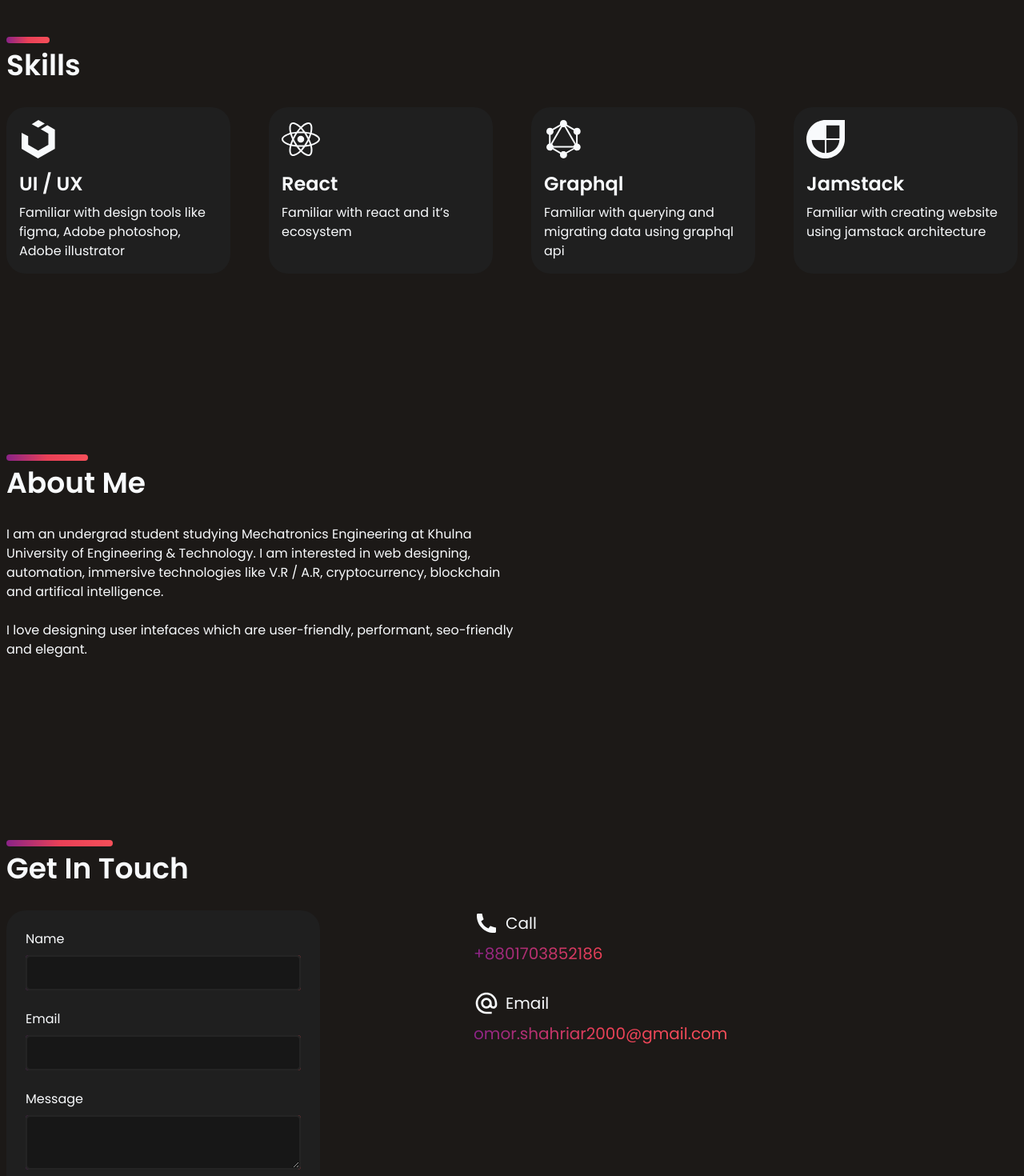
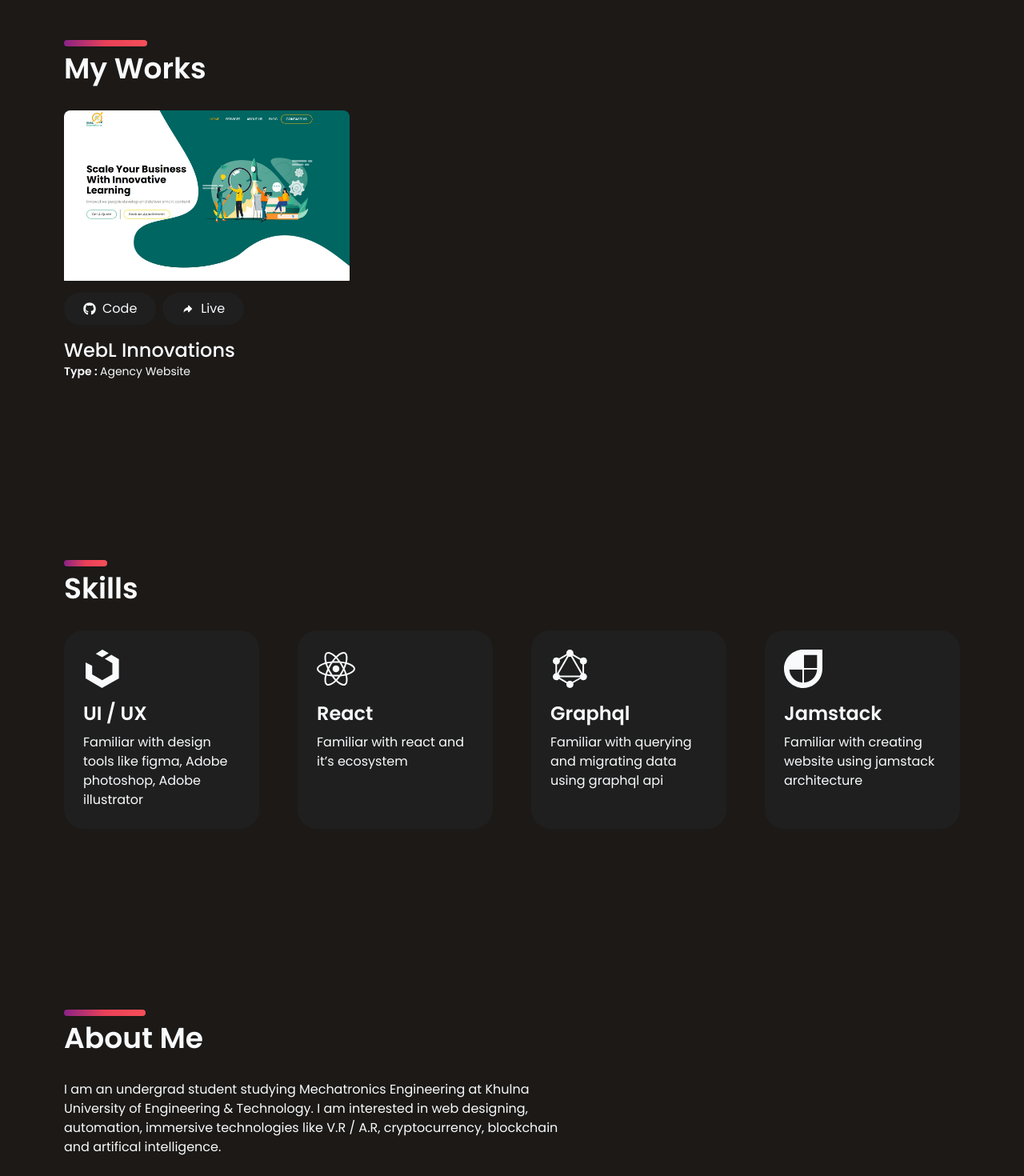
Before and after one commit to omorShahriar/portfolio, a Next.js app: page / in a window 1280 px wide. Shown: the part 1300-2770 px from the top of the page at 80% size. Built offline with nearby package versions, Linux system fonts and the light colour scheme.

Commit message:
portfolio enhancement

```diff
--- a/components/NavBar.js
+++ b/components/NavBar.js
@@ -72,13 +72,25 @@ const NavBar = () => {
             </NavItem>
           </NavList>
           <SocialLinks>
-            <SocialLink href="https://www.facebook.com">
+            <SocialLink
+              href="https://github.com/omorShahriar"
+              target="_blank"
+              rel="noreferrer"
+            >
               <FaGithubAlt />
             </SocialLink>
-            <SocialLink href="https://www.facebook.com">
+            <SocialLink
+              href="https://www.facebook.com/omor.shahriar"
+              target="_blank"
+              rel="noreferrer"
+            >
               <FaFacebookF />
             </SocialLink>
-            <SocialLink href="https://www.facebook.com">
+            <SocialLink
+              href="https://www.linkedin.com/in/omor-shahriar/"
+              target="_blank"
+              rel="noreferrer"
+            >
               <FaLinkedinIn />
             </SocialLink>
           </SocialLinks>
--- a/components/ProjectCard.js
+++ b/components/ProjectCard.js
@@ -1,17 +1,42 @@
 import Badge from "./Badge";
-
+import Image from "next/image";
 export default function ProjectCard({ projectDetails }) {
   return (
-    <div className="text-slate-50 w-8/12 md:w-full mx-auto">
-      <div className=" rounded-3xl overflow-hidden mb-2">
-        <img className=" object-cover object-center " src="/projectOne.jpg" />
+    <div className="text-slate-50 w-10/12 md:w-full mx-auto">
+      <div className=" rounded-lg  overflow-hidden mb-2">
+        <a
+          href="https://www.weblinnovations.com"
+          target="_blank"
+          rel="noreferrer"
+          className=" h-full block "
+        >
+          <Image
+            className=" object-cover object-center transition-all duration-300 hover:scale-110   "
+            src="/projectOne.jpg"
+            width={1404 / 2}
+            height={838 / 2}
+            alt="webl project thumbnail"
+          />
+        </a>
       </div>
       <div className="flex gap-2 mb-4">
         <Badge icon="FaGithub" link="">
-          Code
+          <a
+            href="https://github.com/omorShahriar/webl-website"
+            target="_blank"
+            rel="noreferrer"
+          >
+            Code
+          </a>
         </Badge>
         <Badge icon="TiArrowForward" link="">
-          Live
+          <a
+            href="https://www.weblinnovations.com"
+            target="_blank"
+            rel="noreferrer"
+          >
+            Live
+          </a>
         </Badge>
       </div>
       <h3 className=" font-medium md:text-2xl text-lg ">
--- a/components/ReachLink.js
+++ b/components/ReachLink.js
@@ -1,5 +1,25 @@
 import { RiPhoneFill } from "react-icons/ri";
 import { MdAlternateEmail } from "react-icons/md";
+
+const Label = ({ children }) => {
+  return (
+    <span className="flex gap-2 md:text-xl text-md  capitalize items-center text-white ">
+      {children}
+    </span>
+  );
+};
+
+const LinkShell = ({ type, children }) => {
+  const mailOrPhone = type === "mail" ? "mailto" : "tel";
+  return (
+    <a
+      href={`${mailOrPhone}:${children[1]}`}
+      className=" flex items-center justify-center gap-x-8 flex-wrap md:text-xl text-md bg-gradient-to-r bg-clip-text text-transparent from-themePurple  via-themeRed-default to-themeRed-light absolute inset-0 "
+    >
+      {children}
+    </a>
+  );
+};
 
 const ReachLink = ({ icon, type, children }) => {
   const IconsMap = { RiPhoneFill, MdAlternateEmail };
@@ -7,24 +27,21 @@ const ReachLink = ({ icon, type, children }) => {
   const mailOrPhone = type === "mail" ? `email` : `call`;
 
   return (
-    <div className="flex flex-col gap-2 text-slate-50 mb-8 ">
-      <span className="flex gap-2 md:text-xl text-md  capitalize items-center">
-        <ReachIcon className="md:text-[32px] text-[28px]" /> {mailOrPhone}
-      </span>
+    <div className=" bg-themeGrey-default hover:bg-themeGrey-light text-slate-50 mb-8  p-16  transition-all   ring-0 hover:ring-2 ring-transparent hover:ring-themeGrey-light ring-offset-transparent hover:ring-offset-stone-900  ring-offset-8 radius rounded-md relative duration-300">
       {type == "mail" ? (
-        <a
-          href={`mailto:${children}`}
-          className=" md:text-xl text-md bg-gradient-to-r bg-clip-text text-transparent from-themePurple  via-themeRed-default to-themeRed-light"
-        >
+        <LinkShell type={type}>
+          <Label>
+            <ReachIcon className="md:text-[32px] text-[28px]" /> {mailOrPhone}
+          </Label>
           {children}
-        </a>
+        </LinkShell>
       ) : (
-        <a
-          href={`tel:${children}`}
-          className=" md:text-xl text-md bg-gradient-to-r bg-clip-text text-transparent from-themePurple  via-themeRed-default to-themeRed-light"
-        >
+        <LinkShell type={type}>
+          <Label>
+            <ReachIcon className="md:text-[32px] text-[28px]" /> {mailOrPhone}
+          </Label>
           {children}
-        </a>
+        </LinkShell>
       )}
     </div>
   );
--- a/components/ReachOutBox.js
+++ b/components/ReachOutBox.js
@@ -3,7 +3,7 @@ import ReachLink from "./ReachLink";
 
 export default function ReachOutBox() {
   return (
-    <div>
+    <div className=" grid gap-8 sm:grid-cols-2 mt-20 ">
       <ReachLink type="tel" icon="RiPhoneFill">
         +8801703852186
       </ReachLink>
--- a/components/Section.js
+++ b/components/Section.js
@@ -1,7 +1,7 @@
 import SectionTitle from "./SectionTitle";
 
 const Section = ({ children, title }) => (
-  <section className="container mx-auto mb-32 px-2">
+  <section className="container mx-auto mb-32 ">
     <SectionTitle>{title}</SectionTitle>
     {children}
   </section>
--- a/components/SkillCard.js
+++ b/components/SkillCard.js
@@ -15,7 +15,7 @@ export default function SkillCard({
   };
   const SkillIcon = IconsMap[icon] || null;
   return (
-    <div className=" bg-themeGrey-default p-4 rounded-3xl w-8/12 md:w-full mx-auto">
+    <div className=" bg-themeGrey-default p-6 rounded-3xl w-10/12 md:w-full mx-auto">
       <SkillIcon className="md:text-5xl text-4xl mb-4" />
 
       <h3 className="md:mb-2 mb-1 md:text-2xl font-semibold text-xl">{name}</h3>
--- a/pages/index.js
+++ b/pages/index.js
@@ -1,6 +1,6 @@
+import Head from "next/head";
 import {
   Footer,
-  Form,
   Hero,
   NavBar,
   Projects,
@@ -12,6 +12,9 @@ import {
 export default function Home() {
   return (
     <>
+      <Head>
+        <title>Omor&apos;s Portfolio</title>
+      </Head>
       <NavBar />
       <Hero />
       <div className="snap-y">
@@ -41,10 +44,7 @@ export default function Home() {
         </div>
         <div id="contact" className="snap-start">
           <Section title="get in touch">
-            <div className="flex gap-48 gap-y-24 md:gap-y-12 flex-wrap justify-center md:justify-start">
-              <Form />
-              <ReachOutBox />
-            </div>
+            <ReachOutBox />
           </Section>
         </div>
       </div>
--- a/tailwind.config.js
+++ b/tailwind.config.js
@@ -4,6 +4,15 @@ module.exports = {
     "./components/**/*.{js,ts,jsx,tsx}",
   ],
   theme: {
+    container: {
+      padding: {
+        DEFAULT: "1rem",
+        sm: "2rem",
+        lg: "4rem",
+        xl: "5rem",
+        "2xl": "6rem",
+      },
+    },
     extend: {
       colors: {
         themeGrey: {
```
